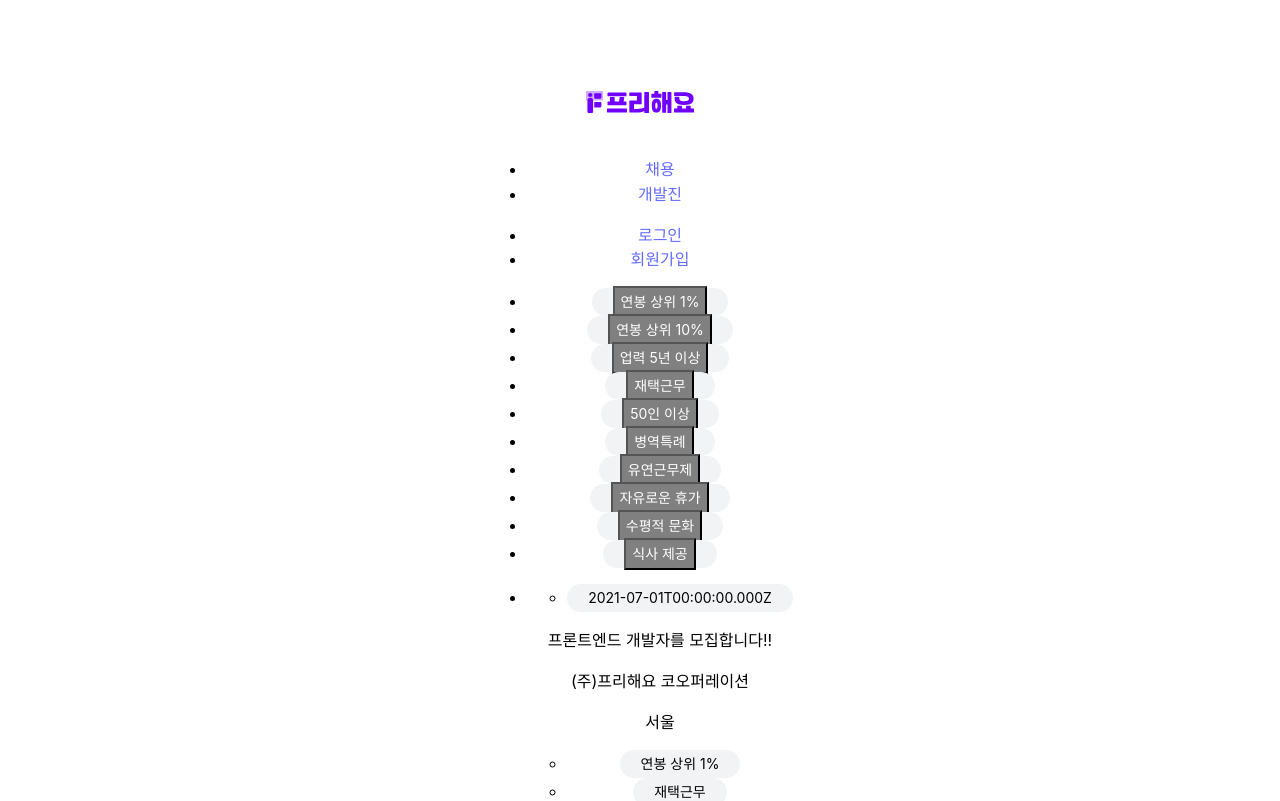
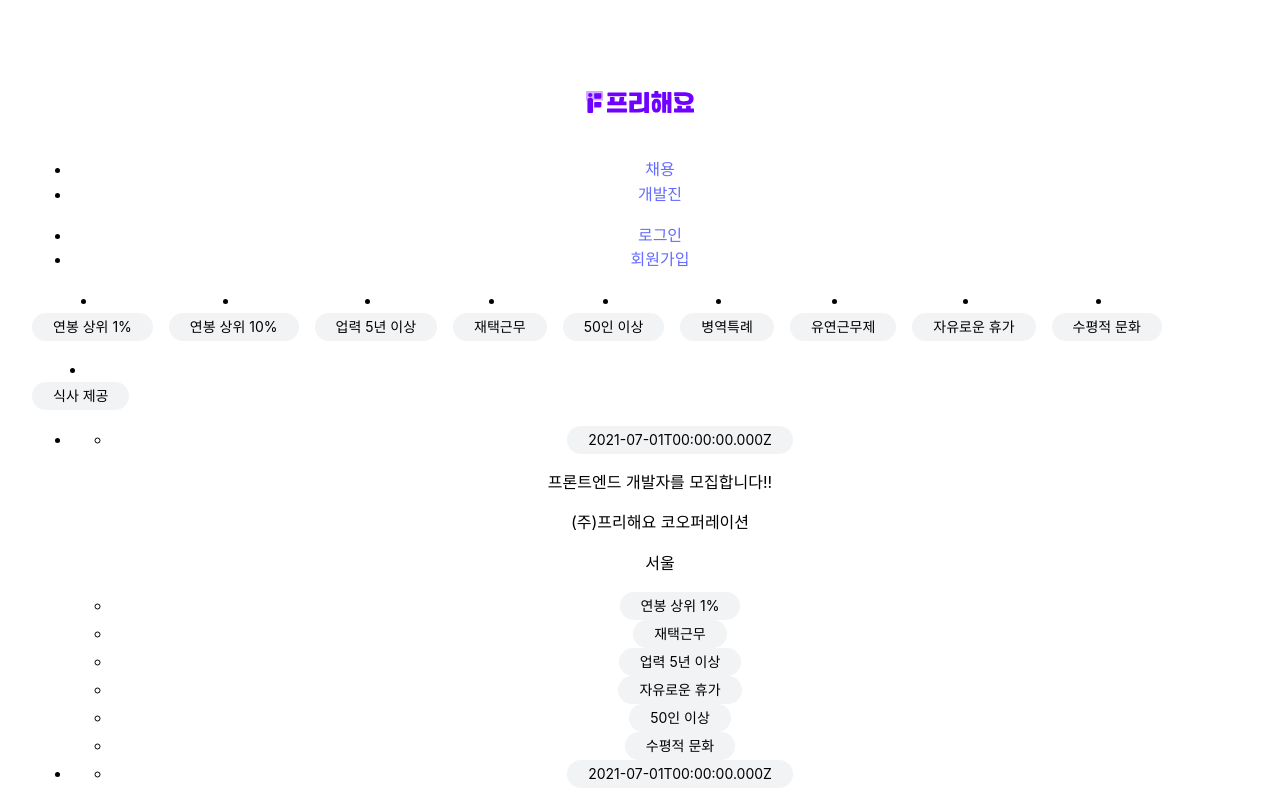
Before and after one commit to heoh06/freehaeyo, a React (Vite) app in the folder freehaeyo/: page /hire in a window 1280 px wide. Shown: the top 801 px of the page. Built offline with nearby package versions, Linux system fonts and the light colour scheme.

Commit message:
feat:Hire 페이지 안 checkbox 함수들 Chip/Chip.Group으로 대체

```diff
--- a/freehaeyo/src/Pages/Hire.jsx
+++ b/freehaeyo/src/Pages/Hire.jsx
@@ -5,21 +5,13 @@ import HireCard from '../Components/Common/HireCard';
 import HireData from '../MockData/HireData';
 import HireTagData from '../MockData/HireTagData';
 
-import { useState, useEffect } from 'react';
+import { Chip } from '@mantine/core';
+import { Group } from '@mantine/core';
+
+import { useState} from 'react';
 
 function Hire(){
-    const [hireTagData, setHireTagData] = useState(HireTagData);
-    const [isCheckedTag, setIsCheckedTag] = useState(false);
-    const [filterTag, setFilterTag] = useState([]);
-
-    const handleTagClick = (id) => {
-        setIsCheckedTag(!isCheckedTag);
-        hireTagData[id].isChecked = !isCheckedTag;
-    }
-
-    useEffect(()=>{
-        setFilterTag(HireTagData.filter((data)=>data.isChecked));
-    }, [isCheckedTag, HireTagData] )
+    const [checkedTag, setCheckedTag] = useState([]);
 
     return(
         <>
@@ -27,18 +19,11 @@ function Hire(){
             <main>
                 <section>
                     <div>
-                        <ul>
-                            {hireTagData.map((data)=>
-                                (
-                                <Tag
-                                categoryData={data}
-                                key={data.id}
-                                handleTagClick={handleTagClick}
-                                type="selectTag"
-                                />
-                                )
-                            )}
-                        </ul>
+                        <Chip.Group multiple onChange={setCheckedTag}>
+                            <Group>
+                            {HireTagData.map((data)=>(<Tag tag={data.category} key={data.id}/>))}
+                            </Group>
+                        </Chip.Group>
                     </div>
                 </section>
                 <section>
```
